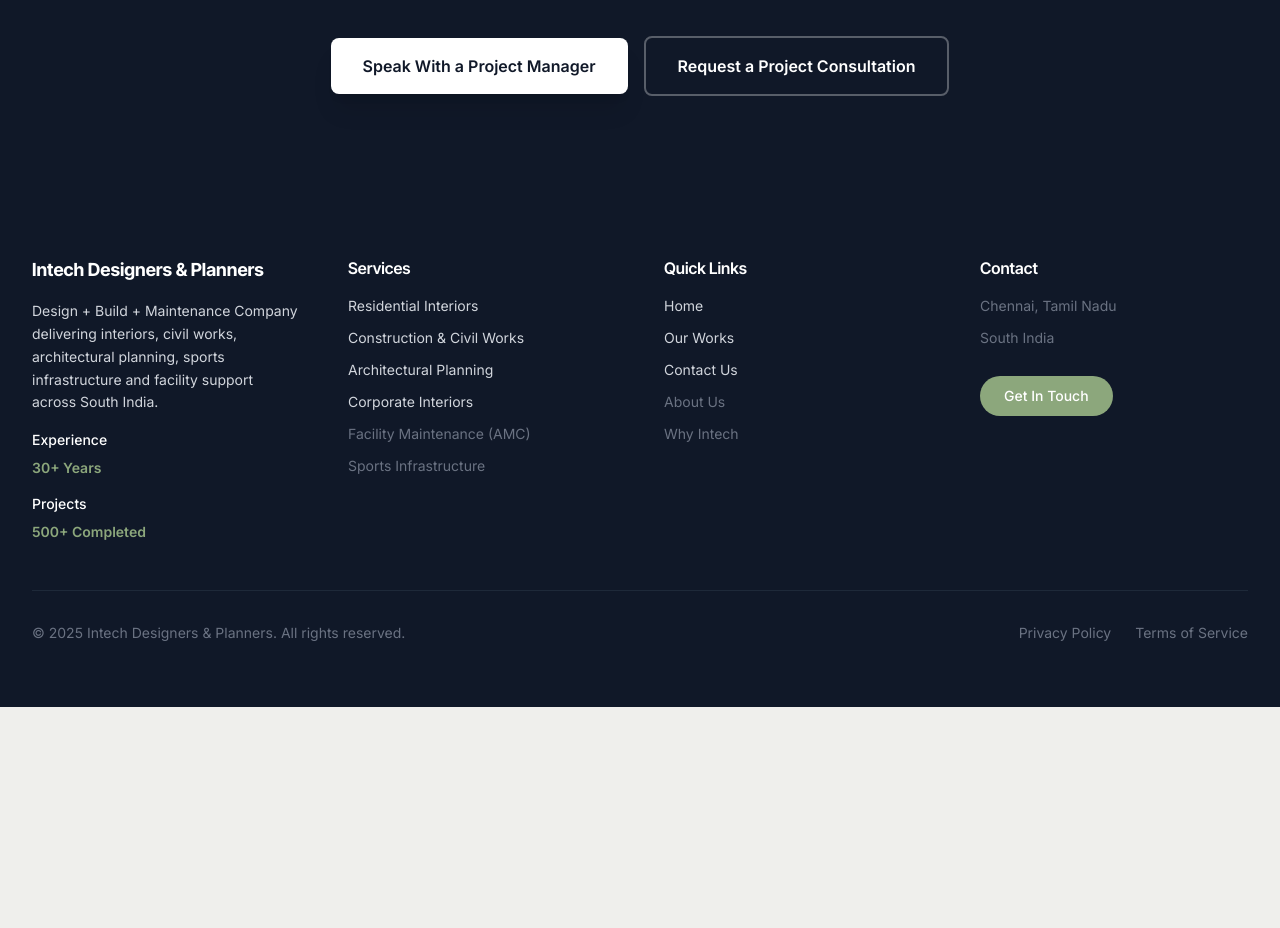
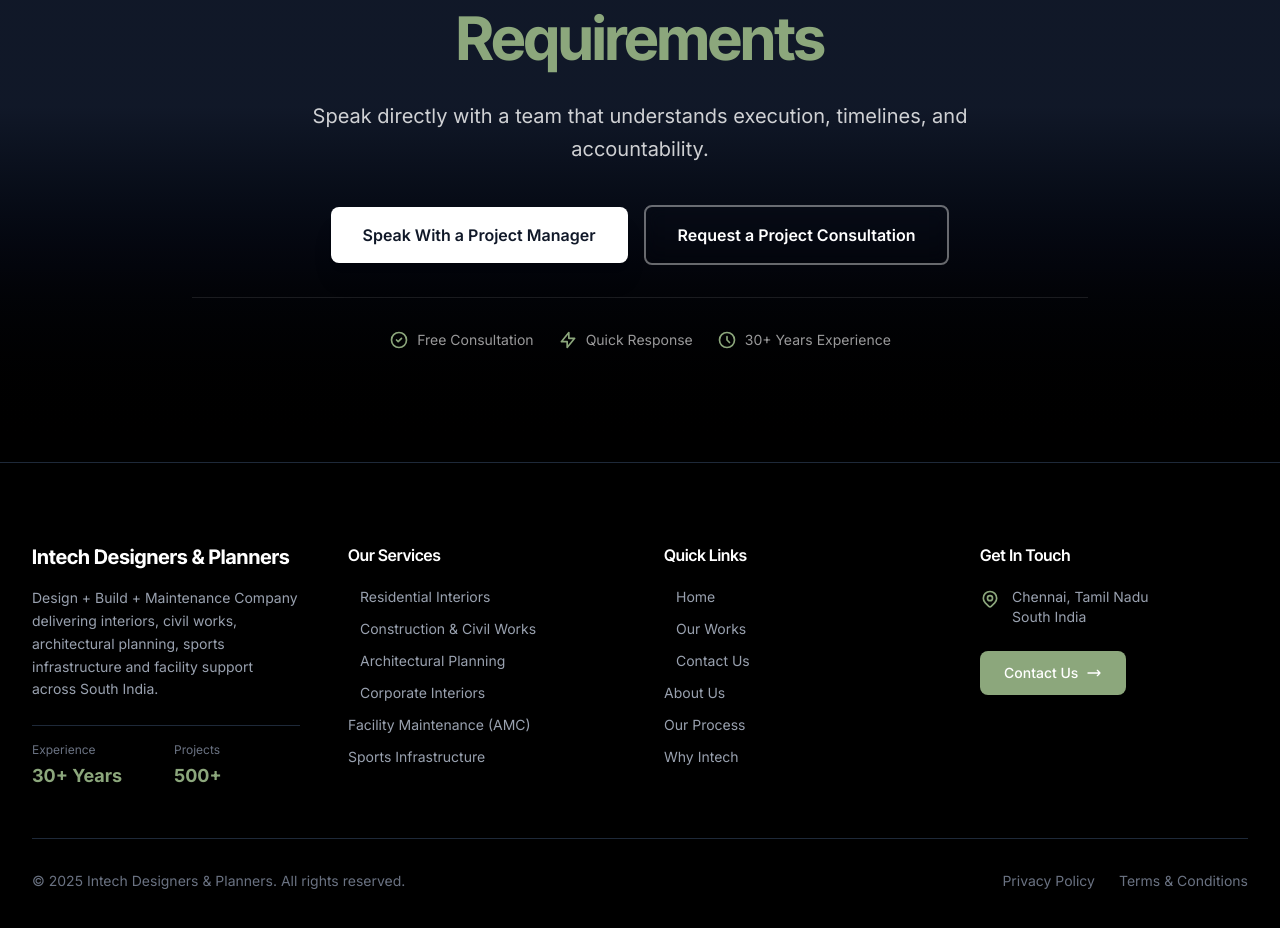
Before and after one commit to rohithkh4b3kr3/interior-design-site, a Next.js app: page / in a window 1280 px wide. Shown: the part 7500-8428 px from the top of the page. Before the commit the page ends 8207 px from the top, so only its background shows below. Built offline with nearby package versions, Linux system fonts and the light colour scheme.

Commit message:
Improve FinalCTA and Footer: Fixed spacing issues, enhanced design to match theme, added trust indicators and better visual hierarchy

```diff
--- a/src/components/Footer.tsx
+++ b/src/components/Footer.tsx
@@ -2,14 +2,16 @@
 
 import { motion } from "framer-motion";
 import Link from "next/link";
+import Image from "next/image";
 
 export default function Footer() {
   const currentYear = new Date().getFullYear();
 
   return (
-    <footer className="bg-gray-900 text-gray-300">
-      <div className="mx-auto max-w-7xl px-4 sm:px-6 lg:px-8 py-12 md:py-16">
-        <div className="grid grid-cols-1 md:grid-cols-2 lg:grid-cols-4 gap-8 md:gap-12">
+    <footer className="bg-black text-gray-300 border-t border-gray-800">
+      <div className="mx-auto max-w-7xl px-4 sm:px-6 lg:px-8 py-16 md:py-20">
+        {/* Main Footer Content */}
+        <div className="grid grid-cols-1 md:grid-cols-2 lg:grid-cols-4 gap-12 md:gap-8 lg:gap-12 mb-12">
           {/* Company Info */}
           <motion.div
             initial={{ opacity: 0, y: 20 }}
@@ -18,17 +20,23 @@
             transition={{ duration: 0.6 }}
             className="lg:col-span-1"
           >
-            <h3 className="text-white text-lg font-bold mb-4 font-[var(--font-inter-tight)]">
+            <h3 className="text-white text-xl font-bold mb-4 font-[var(--font-inter-tight)]">
               Intech Designers & Planners
             </h3>
-            <p className="text-sm leading-relaxed mb-4">
+            <p className="text-sm leading-relaxed mb-6 text-gray-400">
               Design + Build + Maintenance Company delivering interiors, civil works, architectural planning, sports infrastructure and facility support across South India.
             </p>
-            <div className="space-y-2 text-sm">
-              <p className="font-medium text-white">Experience</p>
-              <p className="text-[#8ca77c] font-semibold">30+ Years</p>
-              <p className="font-medium text-white mt-4">Projects</p>
-              <p className="text-[#8ca77c] font-semibold">500+ Completed</p>
+
+            {/* Stats */}
+            <div className="grid grid-cols-2 gap-4 pt-4 border-t border-gray-800">
+              <div>
+                <p className="text-xs text-gray-500 mb-1">Experience</p>
+                <p className="text-lg font-bold text-[#8ca77c] font-[var(--font-inter-tight)]">30+ Years</p>
+              </div>
+              <div>
+                <p className="text-xs text-gray-500 mb-1">Projects</p>
+                <p className="text-lg font-bold text-[#8ca77c] font-[var(--font-inter-tight)]">500+</p>
+              </div>
             </div>
           </motion.div>
 
@@ -39,34 +47,34 @@
             viewport={{ once: true }}
             transition={{ duration: 0.6, delay: 0.1 }}
           >
-            <h4 className="text-white font-semibold mb-4">Services</h4>
+            <h4 className="text-white font-semibold mb-5 text-base font-[var(--font-inter-tight)]">Our Services</h4>
             <ul className="space-y-3 text-sm">
               <li>
-                <Link href="/interior" className="hover:text-[#8ca77c] transition-colors">
-                  Residential Interiors
+                <Link href="/interior" className="text-gray-400 hover:text-[#8ca77c] transition-colors flex items-center gap-2 group">
+                  <span className="w-1 h-1 rounded-full bg-[#8ca77c] opacity-0 group-hover:opacity-100 transition-opacity"></span>
+                  <span>Residential Interiors</span>
                 </Link>
               </li>
               <li>
-                <Link href="/construction-package" className="hover:text-[#8ca77c] transition-colors">
-                  Construction & Civil Works
+                <Link href="/construction-package" className="text-gray-400 hover:text-[#8ca77c] transition-colors flex items-center gap-2 group">
+                  <span className="w-1 h-1 rounded-full bg-[#8ca77c] opacity-0 group-hover:opacity-100 transition-opacity"></span>
+                  <span>Construction & Civil Works</span>
                 </Link>
               </li>
               <li>
-                <Link href="/design-package" className="hover:text-[#8ca77c] transition-colors">
-                  Architectural Planning
+                <Link href="/design-package" className="text-gray-400 hover:text-[#8ca77c] transition-colors flex items-center gap-2 group">
+                  <span className="w-1 h-1 rounded-full bg-[#8ca77c] opacity-0 group-hover:opacity-100 transition-opacity"></span>
+                  <span>Architectural Planning</span>
                 </Link>
               </li>
               <li>
-                <Link href="/our-works" className="hover:text-[#8ca77c] transition-colors">
-                  Corporate Interiors
+                <Link href="/our-works" className="text-gray-400 hover:text-[#8ca77c] transition-colors flex items-center gap-2 group">
+                  <span className="w-1 h-1 rounded-full bg-[#8ca77c] opacity-0 group-hover:opacity-100 transition-opacity"></span>
+                  <span>Corporate Interiors</span>
                 </Link>
               </li>
-              <li>
-                <span className="text-gray-500">Facility Maintenance (AMC)</span>
-              </li>
-              <li>
-                <span className="text-gray-500">Sports Infrastructure</span>
-              </li>
+              <li className="text-gray-400">Facility Maintenance (AMC)</li>
+              <li className="text-gray-400">Sports Infrastructure</li>
             </ul>
           </motion.div>
 
@@ -77,29 +85,29 @@
             viewport={{ once: true }}
             transition={{ duration: 0.6, delay: 0.2 }}
           >
-            <h4 className="text-white font-semibold mb-4">Quick Links</h4>
+            <h4 className="text-white font-semibold mb-5 text-base font-[var(--font-inter-tight)]">Quick Links</h4>
             <ul className="space-y-3 text-sm">
               <li>
-                <Link href="/" className="hover:text-[#8ca77c] transition-colors">
-                  Home
+                <Link href="/" className="text-gray-400 hover:text-[#8ca77c] transition-colors flex items-center gap-2 group">
+                  <span className="w-1 h-1 rounded-full bg-[#8ca77c] opacity-0 group-hover:opacity-100 transition-opacity"></span>
+                  <span>Home</span>
                 </Link>
               </li>
               <li>
-                <Link href="/our-works" className="hover:text-[#8ca77c] transition-colors">
-                  Our Works
+                <Link href="/our-works" className="text-gray-400 hover:text-[#8ca77c] transition-colors flex items-center gap-2 group">
+                  <span className="w-1 h-1 rounded-full bg-[#8ca77c] opacity-0 group-hover:opacity-100 transition-opacity"></span>
+                  <span>Our Works</span>
                 </Link>
               </li>
               <li>
-                <Link href="/contact-us" className="hover:text-[#8ca77c] transition-colors">
-                  Contact Us
+                <Link href="/contact-us" className="text-gray-400 hover:text-[#8ca77c] transition-colors flex items-center gap-2 group">
+                  <span className="w-1 h-1 rounded-full bg-[#8ca77c] opacity-0 group-hover:opacity-100 transition-opacity"></span>
+                  <span>Contact Us</span>
                 </Link>
               </li>
-              <li>
-                <span className="text-gray-500">About Us</span>
-              </li>
-              <li>
-                <span className="text-gray-500">Why Intech</span>
-              </li>
+              <li className="text-gray-400">About Us</li>
+              <li className="text-gray-400">Our Process</li>
+              <li className="text-gray-400">Why Intech</li>
             </ul>
           </motion.div>
 
@@ -110,20 +118,24 @@
             viewport={{ once: true }}
             transition={{ duration: 0.6, delay: 0.3 }}
           >
-            <h4 className="text-white font-semibold mb-4">Contact</h4>
-            <ul className="space-y-3 text-sm">
-              <li>
-                <span className="text-gray-500">Chennai, Tamil Nadu</span>
+            <h4 className="text-white font-semibold mb-5 text-base font-[var(--font-inter-tight)]">Get In Touch</h4>
+            <ul className="space-y-4 text-sm">
+              <li className="flex items-start gap-3">
+                <svg className="w-5 h-5 text-[#8ca77c] flex-shrink-0 mt-0.5" fill="none" stroke="currentColor" viewBox="0 0 24 24">
+                  <path strokeLinecap="round" strokeLinejoin="round" strokeWidth={2} d="M17.657 16.657L13.414 20.9a1.998 1.998 0 01-2.827 0l-4.244-4.243a8 8 0 1111.314 0z" />
+                  <path strokeLinecap="round" strokeLinejoin="round" strokeWidth={2} d="M15 11a3 3 0 11-6 0 3 3 0 016 0z" />
+                </svg>
+                <span className="text-gray-400">Chennai, Tamil Nadu<br />South India</span>
               </li>
-              <li>
-                <span className="text-gray-500">South India</span>
-              </li>
-              <li className="pt-4">
+              <li className="pt-2">
                 <Link
                   href="/contact-us"
-                  className="inline-block px-6 py-2.5 bg-[#8ca77c] text-white rounded-full font-medium hover:bg-[#7a9570] transition-colors text-sm"
+                  className="inline-flex items-center gap-2 px-6 py-3 bg-[#8ca77c] text-white rounded-lg font-medium hover:bg-[#7a9570] transition-all duration-200 text-sm shadow-lg hover:shadow-xl hover:scale-105"
                 >
-                  Get In Touch
+                  <span>Contact Us</span>
+                  <svg className="w-4 h-4" fill="none" stroke="currentColor" viewBox="0 0 24 24">
+                    <path strokeLinecap="round" strokeLinejoin="round" strokeWidth={2} d="M17 8l4 4m0 0l-4 4m4-4H3" />
+                  </svg>
                 </Link>
               </li>
             </ul>
@@ -131,19 +143,30 @@
         </div>
 
         {/* Bottom Bar */}
-        <div className="mt-12 pt-8 border-t border-gray-800">
-          <div className="flex flex-col md:flex-row justify-between items-center gap-4 text-sm">
-            <p className="text-gray-500">
+        <div className="pt-8 border-t border-gray-800">
+          <div className="flex flex-col md:flex-row justify-between items-center gap-4">
+            <motion.p
+              initial={{ opacity: 0 }}
+              whileInView={{ opacity: 1 }}
+              viewport={{ once: true }}
+              className="text-sm text-gray-500"
+            >
               © {currentYear} Intech Designers & Planners. All rights reserved.
-            </p>
-            <div className="flex gap-6 text-gray-500">
-              <span className="hover:text-[#8ca77c] transition-colors cursor-pointer">
+            </motion.p>
+            <motion.div
+              initial={{ opacity: 0 }}
+              whileInView={{ opacity: 1 }}
+              viewport={{ once: true }}
+              transition={{ delay: 0.2 }}
+              className="flex gap-6 text-sm text-gray-500"
+            >
+              <Link href="/privacy-policy" className="hover:text-[#8ca77c] transition-colors">
                 Privacy Policy
-              </span>
-              <span className="hover:text-[#8ca77c] transition-colors cursor-pointer">
-                Terms of Service
-              </span>
-            </div>
+              </Link>
+              <Link href="/terms-conditions" className="hover:text-[#8ca77c] transition-colors">
+                Terms & Conditions
+              </Link>
+            </motion.div>
           </div>
         </div>
       </div>
--- a/src/components/home/FinalCTA.tsx
+++ b/src/components/home/FinalCTA.tsx
@@ -5,42 +5,83 @@
 
 export default function FinalCTA() {
   return (
-    <section className="mx-auto max-w-7xl px-4 sm:px-6 lg:px-8 py-16 md:py-24 bg-gray-900 text-white">
+    <section className="w-full bg-gradient-to-b from-gray-900 via-gray-900 to-black text-white">
+      <div className="mx-auto max-w-7xl px-4 sm:px-6 lg:px-8 py-20 md:py-28">
         <motion.div
           initial={{ opacity: 0, y: 30 }}
           whileInView={{ opacity: 1, y: 0 }}
+          viewport={{ once: true, margin: "-50px" }}
+          transition={{ duration: 0.8 }}
+          className="max-w-4xl mx-auto text-center"
+        >
+          <motion.span
+            initial={{ opacity: 0, y: 20 }}
+            whileInView={{ opacity: 1, y: 0 }}
             viewport={{ once: true }}
-        transition={{ duration: 0.8 }}
-        className="max-w-3xl mx-auto text-center"
+            transition={{ delay: 0.2 }}
+            className="inline-block px-4 py-2 rounded-full bg-[#8ca77c]/20 text-[#8ca77c] text-sm font-medium mb-6 border border-[#8ca77c]/30"
           >
-        <h2 className="font-[var(--font-inter-tight)] text-3xl sm:text-4xl md:text-5xl font-bold tracking-tight text-white mb-6">
-          Let&apos;s Discuss Your Project Requirements
+            Ready to Start?
+          </motion.span>
+
+          <h2 className="font-[var(--font-inter-tight)] text-3xl sm:text-4xl md:text-5xl lg:text-6xl font-bold tracking-tight text-white mb-6 leading-tight">
+            Let&apos;s Discuss Your{" "}
+            <span className="text-[#8ca77c]">Project Requirements</span>
           </h2>
-        <p className="text-lg text-white/90 mb-10">
+
+          <p className="text-lg md:text-xl text-white/80 mb-10 max-w-2xl mx-auto leading-relaxed">
             Speak directly with a team that understands execution, timelines, and accountability.
           </p>
 
-        <div className="flex flex-wrap items-center justify-center gap-4">
-          <Link href="/contact-us">
+          <div className="flex flex-col sm:flex-row items-center justify-center gap-4 mb-8">
+            <Link href="/contact-us" className="w-full sm:w-auto">
               <motion.button
                 whileHover={{ scale: 1.05, y: -2 }}
                 whileTap={{ scale: 0.98 }}
-              className="px-8 py-4 bg-white text-gray-900 rounded-lg font-semibold text-base hover:bg-gray-100 transition-all duration-200 shadow-xl"
+                className="w-full sm:w-auto px-8 py-4 bg-white text-gray-900 rounded-lg font-semibold text-base hover:bg-gray-100 transition-all duration-200 shadow-xl hover:shadow-2xl"
               >
                 Speak With a Project Manager
               </motion.button>
             </Link>
-          <Link href="/contact-us">
+            <Link href="/contact-us" className="w-full sm:w-auto">
               <motion.button
                 whileHover={{ scale: 1.05, y: -2 }}
                 whileTap={{ scale: 0.98 }}
-              className="px-8 py-4 bg-transparent border-2 border-white/30 text-white rounded-lg font-semibold text-base hover:bg-white/10 hover:border-white/50 transition-all duration-200"
+                className="w-full sm:w-auto px-8 py-4 bg-transparent border-2 border-white/40 text-white rounded-lg font-semibold text-base hover:bg-white/10 hover:border-white/60 backdrop-blur-sm transition-all duration-200"
               >
                 Request a Project Consultation
               </motion.button>
             </Link>
           </div>
+
+          <motion.div
+            initial={{ opacity: 0 }}
+            whileInView={{ opacity: 1 }}
+            viewport={{ once: true }}
+            transition={{ delay: 0.5 }}
+            className="flex flex-wrap items-center justify-center gap-6 text-sm text-white/60 pt-8 border-t border-white/10"
+          >
+            <div className="flex items-center gap-2">
+              <svg className="w-5 h-5 text-[#8ca77c]" fill="none" stroke="currentColor" viewBox="0 0 24 24">
+                <path strokeLinecap="round" strokeLinejoin="round" strokeWidth={2} d="M9 12l2 2 4-4m6 2a9 9 0 11-18 0 9 9 0 0118 0z" />
+              </svg>
+              <span>Free Consultation</span>
+            </div>
+            <div className="flex items-center gap-2">
+              <svg className="w-5 h-5 text-[#8ca77c]" fill="none" stroke="currentColor" viewBox="0 0 24 24">
+                <path strokeLinecap="round" strokeLinejoin="round" strokeWidth={2} d="M13 10V3L4 14h7v7l9-11h-7z" />
+              </svg>
+              <span>Quick Response</span>
+            </div>
+            <div className="flex items-center gap-2">
+              <svg className="w-5 h-5 text-[#8ca77c]" fill="none" stroke="currentColor" viewBox="0 0 24 24">
+                <path strokeLinecap="round" strokeLinejoin="round" strokeWidth={2} d="M12 8v4l3 3m6-3a9 9 0 11-18 0 9 9 0 0118 0z" />
+              </svg>
+              <span>30+ Years Experience</span>
+            </div>
           </motion.div>
+        </motion.div>
+      </div>
     </section>
   );
 }
```
Lines whose indentation alone changed are shown as unchanged.
